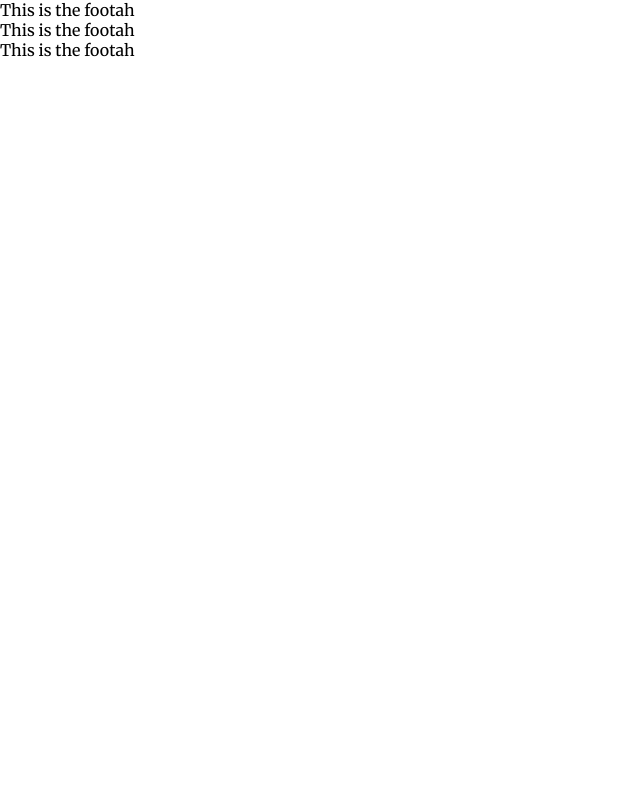
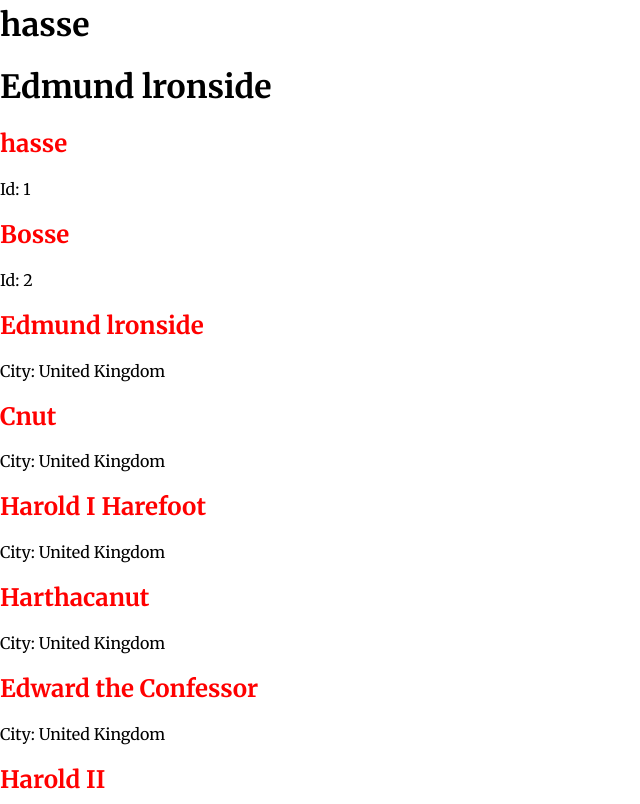
Before and after one commit to ullizen/reactz, a React (Create React App) app: page / in a window 1280 px wide. Shown: the part 296-1100 px from the top of the page, without its empty margins (0-640 px from the left). Before the commit the page ends 800 px from the top, so only its background shows below. Built offline with nearby package versions, Linux system fonts and the light colour scheme.

Commit message:
new stuff

```diff
--- a/src/App.css
+++ b/src/App.css
@@ -10,6 +10,10 @@
     99% {color: rgb(0,189,250);}
     100% {color: white;}
 }*/
+
+footer {
+  background: #ddd;
+}
 
 .App {
   text-align: left;
--- a/src/App.js
+++ b/src/App.js
@@ -2,6 +2,7 @@
 import './App.css';
 import Footer from './footer';
 import Header from './Header';
+import Projects from './Projects';
 
 class App extends Component {
 
@@ -10,10 +11,17 @@
     this.state = {name: "Ullizen", number: 0};
   }
 
+
+
   render() {
 
     //varför ändrar sig den här??
     var randnum = Math.random();
+
+    var projectz = {
+      name: "Project",
+      id: "1",
+    }
 
     // setTimeout(() => {
     //   this.setState({name: "SuperUllizen"})
@@ -25,13 +33,14 @@
       <div className="App">
       <Header />
         <div className="App-header">
-          <h2>Wiki leaks_ {randnum} {this.state.name}</h2>
+          <h2>Wiki leaks_ {randnum} {this.state.name} {projectz.name}</h2>
         </div>
         <p className="App-intro">
           <cite>“WikiLeaks is a giant library of the world’s most persecuted documents.
           We give asylum to these documents, we analyze them, we promote them and we obtain more.”</cite>
         </p>
         <p>Hej {this.state.number}</p>
+        <Projects />
         <Footer />
         <Footer />
         <Footer />
--- /dev/null
+++ b/src/Projects.css
@@ -0,0 +1,3 @@
+#projects h2 {
+	color: red;
+}
--- /dev/null
+++ b/src/Projects.js
@@ -0,0 +1,52 @@
+import React, { Component } from 'react';
+import './Projects.css';
+import clients from './clients.json';
+// import Title from './Header/Title';
+
+class Projects extends Component {
+  render() {
+
+  	var projectz = [
+  		{
+			name: "hasse",
+      		id: "1",
+  		},
+  		{
+			name: "Bosse",
+      		id: "2",
+  		},
+
+    ];
+
+    for (var i = 0; i < projectz.length; i++) {
+		    console.log( projectz[i].name );
+		}
+    return (
+
+      <div id="projects">
+
+      	<h1>{projectz[0].name}</h1>
+      	<h1>{clients[0].nm}</h1>
+      	{projectz.map(projectz =>
+      		<div>
+      		<h2> {projectz.name} </h2>
+      		<p>Id: {projectz.id}</p>
+      		</div>
+      		)}
+
+      	{clients.map(clients =>
+      		<div>
+      		<h2> {clients.nm} </h2>
+      		<p>City: {clients.cty}</p>
+      		</div>
+      		)}
+
+
+
+      </div>
+
+      )
+  }
+}
+
+export default Projects;
--- /dev/null
+++ b/src/clients.json
@@ -0,0 +1,344 @@
+[
+  {
+    "nm": "Edmund lronside",
+    "cty": "United Kingdom",
+    "hse": "House of Wessex",
+    "yrs": "1016"
+  },
+  {
+    "nm": "Cnut",
+    "cty": "United Kingdom",
+    "hse": "House of Denmark",
+    "yrs": "1016-1035"
+  },
+  {
+    "nm": "Harold I Harefoot",
+    "cty": "United Kingdom",
+    "hse": "House of Denmark",
+    "yrs": "1035-1040"
+  },
+  {
+    "nm": "Harthacanut",
+    "cty": "United Kingdom",
+    "hse": "House of Denmark",
+    "yrs": "1040-1042"
+  },
+  {
+    "nm": "Edward the Confessor",
+    "cty": "United Kingdom",
+    "hse": "House of Wessex",
+    "yrs": "1042-1066"
+  },
+  {
+    "nm": "Harold II",
+    "cty": "United Kingdom",
+    "hse": "House of Wessex",
+    "yrs": "1066"
+  },
+  {
+    "nm": "William I",
+    "cty": "United Kingdom",
+    "hse": "House of Normandy",
+    "yrs": "1066-1087"
+  },
+  {
+    "nm": "William II",
+    "cty": "United Kingdom",
+    "hse": "House of Normandy",
+    "yrs": "1087-1100"
+  },
+  {
+    "nm": "Henry I",
+    "cty": "United Kingdom",
+    "hse": "House of Normandy",
+    "yrs": "1100-1135"
+  },
+  {
+    "nm": "Stephen",
+    "cty": "United Kingdom",
+    "hse": "House of Blois",
+    "yrs": "1135-1154"
+  },
+  {
+    "nm": "Henry II",
+    "cty": "United Kingdom",
+    "hse": "House of Angevin",
+    "yrs": "1154-1189"
+  },
+  {
+    "nm": "Richard I",
+    "cty": "United Kingdom",
+    "hse": "House of Angevin",
+    "yrs": "1189-1199"
+  },
+  {
+    "nm": "John",
+    "cty": "United Kingdom",
+    "hse": "House of Angevin",
+    "yrs": "1199-1216"
+  },
+  {
+    "nm": "Henry III",
+    "cty": "United Kingdom",
+    "hse": "House of Plantagenet",
+    "yrs": "1216-1272"
+  },
+  {
+    "nm": "Edward I",
+    "cty": "United Kingdom",
+    "hse": "House of Plantagenet",
+    "yrs": "1272-1307"
+  },
+  {
+    "nm": "Edward II",
+    "cty": "United Kingdom",
+    "hse": "House of Plantagenet",
+    "yrs": "1307-1327"
+  },
+  {
+    "nm": "Edward III",
+    "cty": "United Kingdom",
+    "hse": "House of Plantagenet",
+    "yrs": "1327-1377"
+  },
+  {
+    "nm": "Richard II",
+    "cty": "United Kingdom",
+    "hse": "House of Plantagenet",
+    "yrs": "1377-1399"
+  },
+  {
+    "nm": "Henry IV",
+    "cty": "United Kingdom",
+    "hse": "House of Lancaster",
+    "yrs": "1399-1413"
+  },
+  {
+    "nm": "Henry V",
+    "cty": "United Kingdom",
+    "hse": "House of Lancaster",
+    "yrs": "1413-1422"
+  },
+  {
+    "nm": "Henry VI",
+    "cty": "United Kingdom",
+    "hse": "House of Lancaster",
+    "yrs": "1422-1461"
+  },
+  {
+    "nm": "Edward IV",
+    "cty": "United Kingdom",
+    "hse": "House of York",
+    "yrs": "1461-1483"
+  },
+  {
+    "nm": "Edward V",
+    "cty": "United Kingdom",
+    "hse": "House of York",
+    "yrs": "1483"
+  },
+  {
+    "nm": "Richard III",
+    "cty": "United Kingdom",
+    "hse": "House of York",
+    "yrs": "1483-1485"
+  },
+  {
+    "nm": "Henry VII",
+    "cty": "United Kingdom",
+    "hse": "House of Tudor",
+    "yrs": "1485-1509"
+  },
+  {
+    "nm": "Henry VIII",
+    "cty": "United Kingdom",
+    "hse": "House of Tudor",
+    "yrs": "1509-1547"
+  },
+  {
+    "nm": "Edward VI",
+    "cty": "United Kingdom",
+    "hse": "House of Tudor",
+    "yrs": "1547-1553"
+  },
+  {
+    "nm": "Mary I",
+    "cty": "United Kingdom",
+    "hse": "House of Tudor",
+    "yrs": "1553-1558"
+  },
+  {
+    "nm": "Elizabeth I",
+    "cty": "United Kingdom",
+    "hse": "House of Tudor",
+    "yrs": "1558-1603"
+  },
+  {
+    "nm": "James I",
+    "cty": "United Kingdom",
+    "hse": "House of Stuart",
+    "yrs": "1603-1625"
+  },
+  {
+    "nm": "Charles I",
+    "cty": "United Kingdom",
+    "hse": "House of Stuart",
+    "yrs": "1625-1649"
+  },
+  {
+    "nm": "Commonwealth",
+    "cty": "United Kingdom",
+    "hse": "Commonwealth",
+    "yrs": "1649-1653"
+  },
+  {
+    "nm": "Oliver Cromwell",
+    "cty": "United Kingdom",
+    "hse": "Commonwealth",
+    "yrs": "1653-1658"
+  },
+  {
+    "nm": "Richard Cromwell",
+    "cty": "United Kingdom",
+    "hse": "Commonwealth",
+    "yrs": "1658-1659"
+  },
+  {
+    "nm": "Charles II",
+    "cty": "United Kingdom",
+    "hse": "House of Stuart",
+    "yrs": "1660-1685"
+  },
+  {
+    "nm": "James II",
+    "cty": "United Kingdom",
+    "hse": "House of Stuart",
+    "yrs": "1685-1688"
+  },
+  {
+    "nm": "William III",
+    "cty": "United Kingdom",
+    "hse": "House of Orange",
+    "yrs": "1689-1694"
+  },
+  {
+    "nm": "Anne",
+    "cty": "United Kingdom",
+    "hse": "House of Stuart",
+    "yrs": "1702-1714"
+  },
+  {
+    "nm": "George I",
+    "cty": "United Kingdom",
+    "hse": "House of Hanover",
+    "yrs": "1714-1727"
+  },
+  {
+    "nm": "George II",
+    "cty": "United Kingdom",
+    "hse": "House of Hanover",
+    "yrs": "1727-1760"
+  },
+  {
+    "nm": "George III",
+    "cty": "United Kingdom",
+    "hse": "House of Hanover",
+    "yrs": "1760-1820"
+  },
+  {
+    "nm": "George IV",
+    "cty": "United Kingdom",
+    "hse": "House of Hanover",
+    "yrs": "1820-1830"
+  },
+  {
+    "nm": "William IV",
+    "cty": "United Kingdom",
+    "hse": "House of Hanover",
+    "yrs": "1830-1837"
+  },
+  {
+    "nm": "Victoria",
+    "cty": "United Kingdom",
+    "hse": "House of Hanover",
+    "yrs": "1837-1901"
+  },
+  {
+    "nm": "Edward VII",
+    "cty": "United Kingdom",
+    "hse": "House of Saxe-Coburg-Gotha",
+    "yrs": "1901-1910"
+  },
+  {
+    "nm": "George V",
+    "cty": "United Kingdom",
+    "hse": "House of Windsor",
+    "yrs": "1910-1936"
+  },
+  {
+    "nm": "Edward VIII",
+    "cty": "United Kingdom",
+    "hse": "House of Windsor",
+    "yrs": "1936"
+  },
+  {
+    "nm": "George VI",
+    "cty": "United Kingdom",
+    "hse": "House of Windsor",
+    "yrs": "1936-1952"
+  },
+  {
+    "nm": "Elizabeth II",
+    "cty": "United Kingdom",
+    "hse": "House of Windsor",
+    "yrs": "1952-"
+  },
+  {
+    "nm": "Edward the Elder",
+    "cty": "United Kingdom",
+    "hse": "House of Wessex",
+    "yrs": "899-925"
+  },
+  {
+    "nm": "Athelstan",
+    "cty": "United Kingdom",
+    "hse": "House of Wessex",
+    "yrs": "925-940"
+  },
+  {
+    "nm": "Edmund",
+    "cty": "United Kingdom",
+    "hse": "House of Wessex",
+    "yrs": "940-946"
+  },
+  {
+    "nm": "Edred",
+    "cty": "United Kingdom",
+    "hse": "House of Wessex",
+    "yrs": "946-955"
+  },
+  {
+    "nm": "Edwy",
+    "cty": "United Kingdom",
+    "hse": "House of Wessex",
+    "yrs": "955-959"
+  },
+  {
+    "nm": "Edgar",
+    "cty": "United Kingdom",
+    "hse": "House of Wessex",
+    "yrs": "959-975"
+  },
+  {
+    "nm": "Edward the Martyr",
+    "cty": "United Kingdom",
+    "hse": "House of Wessex",
+    "yrs": "975-978"
+  },
+  {
+    "nm": "Ethelred II the Unready",
+    "cty": "United Kingdom",
+    "hse": "House of Wessex",
+    "yrs": "978-1016"
+  }
+]
```
Also changed, not shown: src/Project.js (added, +15 -0 lines).
